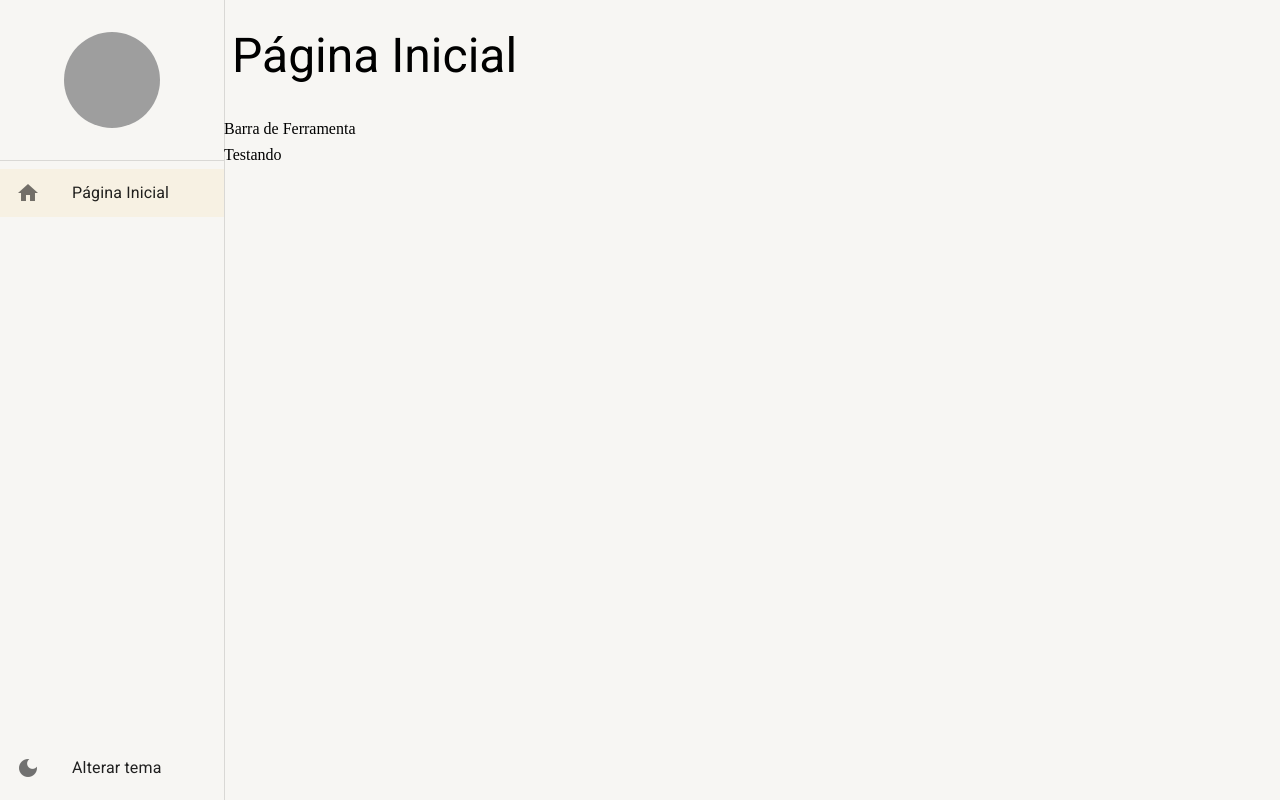
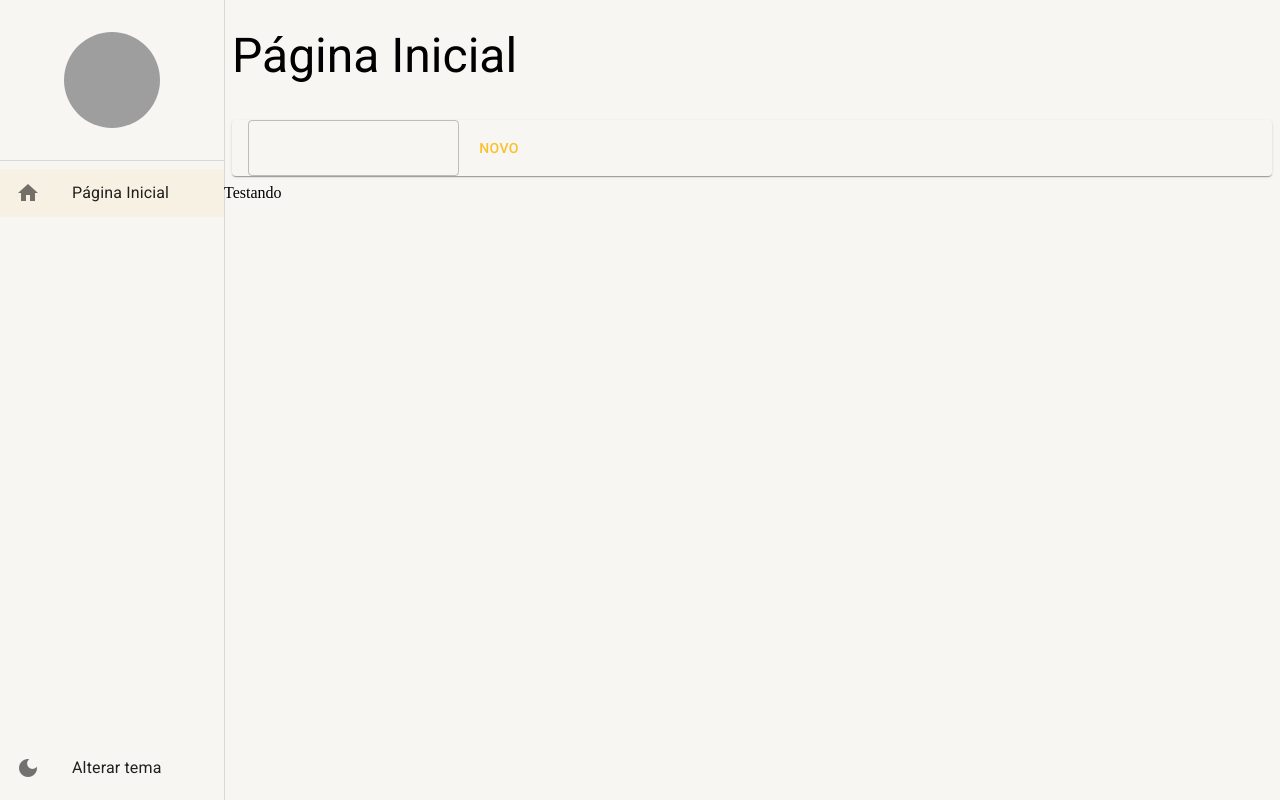
Before and after one commit to kcleusio-dev/CadastrodeCidades, a React (Create React App) app: page /home in a window 1280 px wide. Built offline with nearby package versions, Linux system fonts and the light colour scheme; grey boxes are pictures that could not be loaded.

Commit message:
feat: add barra de ferramentas

```diff
--- a/src/pages/dashboard/Dashboard.tsx
+++ b/src/pages/dashboard/Dashboard.tsx
@@ -1,8 +1,13 @@
+import { BarraDeFerramentas } from "../../shared/components/barra-de-ferramentas/BarraDeFerramentas";
 import { LayoutBaseDePagina } from "../../shared/layouts"
 
 export const Dashboard = () => {
   return (
-    <LayoutBaseDePagina titulo="Página Inicial" barraDeFerramentas={<>Barra de Ferramenta</>}>
+    <LayoutBaseDePagina
+      titulo="Página Inicial"
+      barraDeFerramentas={(
+        <BarraDeFerramentas />
+      )}>
       Testando
     </LayoutBaseDePagina>
   );
--- /dev/null
+++ b/src/shared/components/barra-de-ferramentas/BarraDeFerramentas.tsx
@@ -0,0 +1,21 @@
+import { Box, Button, Paper, TextField, useTheme } from "@mui/material"
+
+export const BarraDeFerramentas: React.FC = () => {
+  const theme = useTheme();
+  return (
+    <Box
+      gap={1}
+      marginX={1}
+      padding={1}
+      paddingX={2}
+      display="flex"
+      alignItems="center"
+      height={theme.spacing(5)}
+      component={Paper}
+    >
+      <TextField />
+
+      <Button>Novo</Button>
+    </Box>
+  )
+}
--- a/src/shared/components/index.ts
+++ b/src/shared/components/index.ts
@@ -1 +1,2 @@
 export * from './menu-lateral/MenuLateral';
+export * from './menu-lateral/MenuLateral';
```
